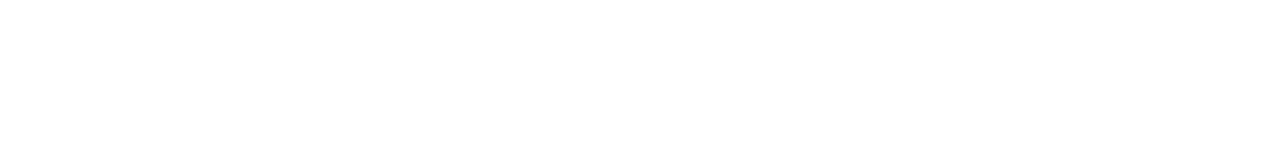
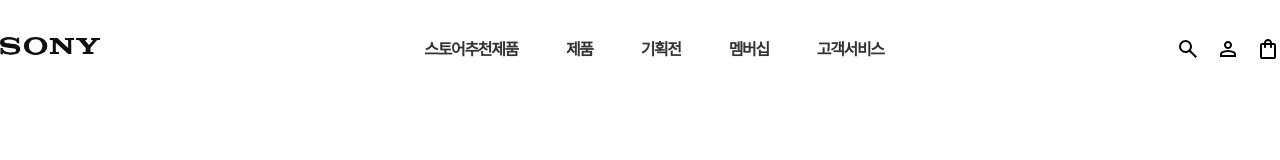
Before and after one commit to 05esther20/sony_renewal, a plain HTML site: page index.html in a window 1280 px wide. Drawn offline with nearby package versions, Linux system fonts and the light colour scheme.

Commit message:
헤더 제작(데스크탑버전)

```diff
--- a/index.html
+++ b/index.html
@@ -47,6 +47,25 @@
 </head>
 <body>
     <!-- 공통컨텐츠 : header, footer, aside -->
+        <header id="hd">
+            <div class="inner">
+                <h1 class="mainlogo"><a href="/"><img src="./img/sonyMainlogo.svg" alt=""></a></h1>
+                <!-- ul.gnb>li*5>a{대메뉴$} -->
+                <ul class="gnb">
+                    <li><a href="">스토어추천제품</a></li>
+                    <li><a href="">제품</a></li>
+                    <li><a href="">기획전</a></li>
+                    <li><a href="">멤버십</a></li>
+                    <li><a href="">고객서비스</a></li>
+                </ul>
 
+                <!-- ul.iconMenu>li*3>i -->
+                <ul class="iconMenu">
+                    <li><i><img src="./img/search.svg" alt=""></i><span class="sr_only">검색</span></li>
+                    <li><i><img src="./img/person.svg" alt=""></i><span class="sr_only">장바구니</span></li>
+                    <li><i><img src="./img/shoppingbag.svg" alt=""></i><span class="sr_only">마이페이지</span></li>
+                </ul>
+            </div>
+        </header>
 </body>
 </html>
--- a/scss/common.scss
+++ b/scss/common.scss
@@ -0,0 +1,26 @@
+body{
+    font-family: 'Noto Sans KR',sans-serif;
+    letter-spacing: -0.085em;}
+li{
+    list-style: none;
+}
+a {
+    text-decoration: none;
+    color:#333333;
+}
+
+h1{
+    margin-bottom: 0;
+}
+ul{
+    padding-left: 0;
+    margin-bottom: 0;
+}
+
+.sr_only{
+    position: absolute;
+    width: 0;
+    height: 0;
+    overflow: hidden;
+    opacity: 0;
+    }
--- a/scss/est.scss
+++ b/scss/est.scss
@@ -0,0 +1,41 @@
+#hd{
+
+
+    .inner{
+        align-items: center;
+        padding: 1rem 0;
+        max-width: 1816px;
+        margin: 0 auto;
+        width: 100%;
+        display: flex;
+        justify-content: space-between;
+        .mainlogo img{
+            width: 100px;
+            height: auto;
+        }
+        ul{ display: flex;
+            margin-top: 1rem;
+            &.gnb{
+
+                li{
+                    a{
+                    font-size: 1rem;
+                    font-weight: bold;
+                    margin-left: 3rem;
+                    }
+                }
+            }
+            &.iconMenu{
+                li{
+                    i{
+                        margin-left: 1rem;
+                    }
+                }
+            }
+
+        }
+
+
+    }
+
+}
```
Also changed, not shown: css/common.css, css/common.min.css, css/est.css, css/est.min.css, img/menuPs5.png (renamed from img/produtPs5.png).
